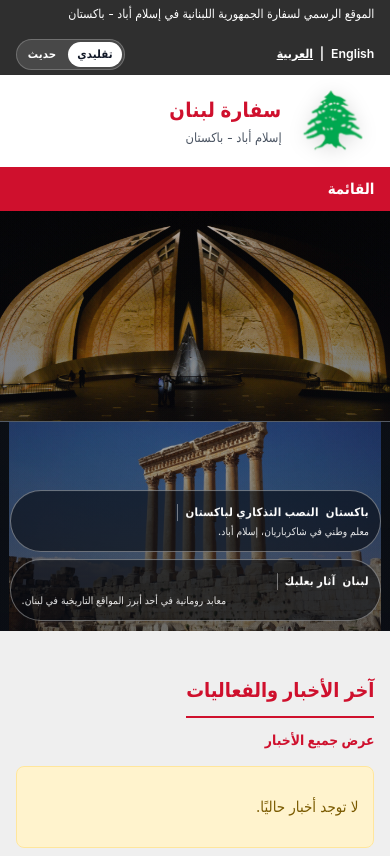
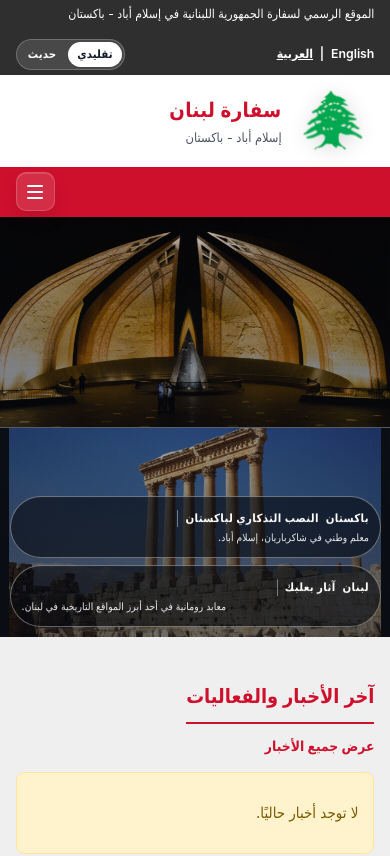
Before and after one commit to travokeyapp/lebanon-embassy-webiste, a Next.js app: page /ar in a window 390 px wide. Shown: the top 856 px of the page. Built offline with nearby package versions, Linux system fonts and the light colour scheme.

Commit message:
updated menu bar

```diff
--- a/src/app/globals.css
+++ b/src/app/globals.css
@@ -1094,16 +1094,86 @@
   position: relative;
 }
 
-.menuToggleInput {
-  display: none;
+.menuPanel {
+  width: 100%;
 }
 
 .menuToggleBtn {
   display: none;
-  color: #fff;
-  font-weight: 700;
-  padding: 0.7rem 0;
+  position: relative;
+  align-items: center;
+  justify-content: center;
+  width: 2.85rem;
+  height: 2.85rem;
+  border-radius: 12px;
   cursor: pointer;
+  appearance: none;
+  color: #ffffff;
+  font: inherit;
+  background: rgba(255, 255, 255, 0.12);
+  border: 1px solid rgba(255, 255, 255, 0.18);
+  box-shadow:
+    inset 0 1px 0 rgba(255, 255, 255, 0.14),
+    0 8px 16px rgba(86, 10, 25, 0.16);
+  transition:
+    transform 0.2s var(--ease-smooth),
+    background-color 0.2s var(--ease-smooth),
+    border-color 0.2s var(--ease-smooth),
+    box-shadow 0.2s var(--ease-smooth),
+    color 0.2s var(--ease-smooth);
+}
+
+.menuToggleBtn:hover,
+.menuToggleBtn:focus-visible {
+  background: rgba(255, 255, 255, 0.18);
+  border-color: rgba(255, 255, 255, 0.26);
+  transform: translateY(-1px);
+  box-shadow:
+    inset 0 1px 0 rgba(255, 255, 255, 0.18),
+    0 10px 20px rgba(86, 10, 25, 0.2);
+}
+
+.menuToggleIcon {
+  position: relative;
+  width: 1.2rem;
+  height: 1rem;
+}
+
+.menuToggleIcon span {
+  position: absolute;
+  inset-inline: 0;
+  height: 2px;
+  border-radius: 999px;
+  background: currentColor;
+  transform-origin: center;
+  transition:
+    transform 0.22s var(--ease-smooth),
+    opacity 0.22s var(--ease-smooth),
+    top 0.22s var(--ease-smooth);
+}
+
+.menuToggleIcon span:nth-child(1) {
+  top: 0;
+}
+
+.menuToggleIcon span:nth-child(2) {
+  top: calc(50% - 1px);
+}
+
+.menuToggleIcon span:nth-child(3) {
+  top: calc(100% - 2px);
+}
+
+.menuToggleText {
+  position: absolute;
+  width: 1px;
+  height: 1px;
+  padding: 0;
+  margin: -1px;
+  overflow: hidden;
+  clip: rect(0, 0, 0, 0);
+  white-space: nowrap;
+  border: 0;
 }
 
 .navLinks {
@@ -1864,6 +1934,21 @@
 
 html[data-ui-mode="modern"] .navRow {
   padding: 0 0 0.72rem;
+}
+
+html[data-ui-mode="modern"] .menuToggleBtn {
+  color: #eff4ff;
+  background: rgba(10, 17, 35, 0.72);
+  border-color: rgba(135, 160, 221, 0.3);
+  box-shadow:
+    inset 0 1px 0 rgba(255, 255, 255, 0.12),
+    0 12px 24px rgba(2, 6, 23, 0.32);
+}
+
+html[data-ui-mode="modern"] .menuToggleBtn:hover,
+html[data-ui-mode="modern"] .menuToggleBtn:focus-visible {
+  background: rgba(14, 24, 46, 0.86);
+  border-color: rgba(163, 187, 245, 0.42);
 }
 
 html[data-ui-mode="modern"] .navLinks {
@@ -2536,29 +2621,108 @@
     margin-inline-start: auto;
   }
 
+  .nav {
+    position: relative;
+    z-index: 20;
+  }
+
+  .navRow {
+    display: flex;
+    justify-content: flex-end;
+    align-items: center;
+    padding: 0.42rem 0;
+  }
+
   .menuToggleBtn {
     display: inline-flex;
-    align-items: center;
-    gap: 0.45rem;
+  }
+
+  .menuToggleBtn.isOpen {
+    color: #ffffff;
+    background: rgba(116, 13, 31, 0.92);
+    border-color: rgba(255, 255, 255, 0.14);
+    box-shadow:
+      inset 0 1px 0 rgba(255, 255, 255, 0.14),
+      0 10px 20px rgba(86, 10, 25, 0.22);
+  }
+
+  .menuToggleBtn.isOpen .menuToggleIcon span:nth-child(1) {
+    top: calc(50% - 1px);
+    transform: rotate(45deg);
+  }
+
+  .menuToggleBtn.isOpen .menuToggleIcon span:nth-child(2) {
+    opacity: 0;
+  }
+
+  .menuToggleBtn.isOpen .menuToggleIcon span:nth-child(3) {
+    top: calc(50% - 1px);
+    transform: rotate(-45deg);
+  }
+
+  .menuPanel {
+    display: block;
+    position: absolute;
+    inset-inline: 0;
+    top: calc(100% + 0.35rem);
+    opacity: 0;
+    transform: translateY(-6px);
+    transform-origin: top center;
+    pointer-events: none;
+    z-index: 30;
+    transition:
+      opacity 0.22s var(--ease-smooth),
+      transform 0.22s var(--ease-smooth);
+  }
+
+  .menuPanel.isOpen {
+    opacity: 1;
+    transform: translateY(0);
+    pointer-events: auto;
   }
 
   .navLinks {
-    display: none;
+    display: flex;
     flex-direction: column;
     align-items: stretch;
     gap: 0;
-    background: var(--lebanon-red);
-    padding: 0.35rem 0 0.65rem;
-  }
-
-  .menuToggleInput:checked ~ .navLinks {
-    display: flex;
+    padding: 0.3rem 0;
+    background: #b50f2a;
+    border: 1px solid rgba(140, 15, 36, 0.96);
+    border-radius: 14px;
+    box-shadow:
+      0 14px 24px rgba(15, 23, 42, 0.14),
+      0 4px 10px rgba(15, 23, 42, 0.08);
+  }
+
+  .navLinks li + li a {
+    border-top: 1px solid rgba(255, 255, 255, 0.08);
   }
 
   .navLinks a {
-    font-size: 0.88rem;
-    padding: 0.8rem 0.2rem;
+    color: #ffffff;
+    font-size: 0.9rem;
+    font-weight: 700;
+    padding: 0.9rem 1rem;
     border-radius: 0;
+    background: transparent;
+    border-inline-start: 3px solid transparent;
+    box-shadow: none;
+  }
+
+  .navLinks a:hover,
+  .navLinks a:focus-visible {
+    background: rgba(255, 255, 255, 0.08);
+    color: #ffffff;
+    transform: none;
+    box-shadow: none;
+  }
+
+  .navLinks a.active {
+    color: #ffffff;
+    background: rgba(255, 255, 255, 0.12);
+    border-inline-start-color: #ffffff;
+    box-shadow: none;
   }
 
   .contactMapFrame {
@@ -2579,30 +2743,52 @@
   }
 
   html[data-ui-mode="modern"] .menuToggleBtn {
-    color: #eff4ff;
+    background: linear-gradient(145deg, rgba(10, 17, 35, 0.96), rgba(17, 29, 60, 0.94));
     border: 1px solid rgba(157, 183, 243, 0.45);
-    border-radius: 999px;
-    padding: 0.46rem 0.86rem;
-    background: linear-gradient(145deg, rgba(10, 17, 35, 0.9), rgba(17, 29, 60, 0.9));
     box-shadow:
       inset 0 1px 0 rgba(255, 255, 255, 0.14),
       0 10px 22px rgba(1, 7, 23, 0.4);
   }
 
+  html[data-ui-mode="modern"] .menuToggleBtn.isOpen {
+    background: linear-gradient(145deg, rgba(148, 17, 40, 0.98), rgba(102, 14, 31, 0.98));
+    border-color: rgba(255, 255, 255, 0.16);
+  }
+
+  html[data-ui-mode="modern"] .menuPanel {
+    top: calc(100% + 0.35rem);
+  }
+
   html[data-ui-mode="modern"] .navLinks {
-    background: linear-gradient(160deg, rgba(8, 15, 33, 0.96), rgba(12, 22, 45, 0.96));
+    background: linear-gradient(160deg, rgba(11, 17, 30, 0.98), rgba(19, 28, 46, 0.98));
     border: 1px solid rgba(142, 167, 226, 0.38);
     border-radius: 14px;
-    padding: 0.4rem;
-    margin-top: 0.45rem;
-    gap: 0.35rem;
-    box-shadow: 0 16px 26px rgba(1, 6, 22, 0.5);
+    padding: 0.3rem 0;
+    margin-top: 0;
+    gap: 0;
+    box-shadow: 0 14px 24px rgba(1, 6, 22, 0.42);
+  }
+
+  html[data-ui-mode="modern"] .navLinks li + li a {
+    border-top-color: rgba(51, 65, 85, 0.62);
   }
 
   html[data-ui-mode="modern"] .navLinks a {
-    border-radius: 10px;
-    font-size: 0.84rem;
-    padding: 0.68rem 0.74rem;
+    color: #eff4ff;
+    font-size: 0.9rem;
+    padding: 0.9rem 1rem;
+  }
+
+  html[data-ui-mode="modern"] .navLinks a:hover,
+  html[data-ui-mode="modern"] .navLinks a:focus-visible {
+    background: rgba(30, 41, 59, 0.78);
+    color: #ffffff;
+  }
+
+  html[data-ui-mode="modern"] .navLinks a.active {
+    color: #ffffff;
+    background: rgba(207, 16, 45, 0.28);
+    border-inline-start-color: #ffffff;
   }
 
   html[data-ui-mode="modern"] .heroBlock {
@@ -2621,3 +2807,37 @@
     display: none;
   }
 }
+
+@media (max-width: 420px) {
+  .navRow {
+    padding: 0.35rem 0;
+  }
+
+  .menuToggleBtn {
+    width: 2.6rem;
+    height: 2.6rem;
+    border-radius: 10px;
+  }
+
+  .menuToggleIcon {
+    width: 1.05rem;
+    height: 0.9rem;
+  }
+
+  .menuPanel,
+  html[data-ui-mode="modern"] .menuPanel {
+    top: calc(100% + 0.28rem);
+  }
+
+  .navLinks,
+  html[data-ui-mode="modern"] .navLinks {
+    padding: 0.2rem 0;
+    border-radius: 12px;
+  }
+
+  .navLinks a,
+  html[data-ui-mode="modern"] .navLinks a {
+    font-size: 0.86rem;
+    padding: 0.78rem 0.85rem;
+  }
+}
--- /dev/null
+++ b/src/components/responsive-nav.tsx
@@ -0,0 +1,97 @@
+"use client";
+
+import Link from "next/link";
+import { useEffect, useId, useRef, useState } from "react";
+import { usePathname } from "next/navigation";
+
+type NavItem = {
+  key: string;
+  href: string;
+  label: string;
+};
+
+export default function ResponsiveNav({
+  navItems,
+  activeNav,
+  menuLabel,
+}: {
+  navItems: NavItem[];
+  activeNav?: string;
+  menuLabel: string;
+}) {
+  const [isOpen, setIsOpen] = useState(false);
+  const menuId = useId();
+  const pathname = usePathname();
+  const navRef = useRef<HTMLDivElement>(null);
+
+  useEffect(() => {
+    setIsOpen(false);
+  }, [pathname]);
+
+  useEffect(() => {
+    if (!isOpen) {
+      return;
+    }
+
+    const handlePointerDown = (event: PointerEvent) => {
+      if (!navRef.current) {
+        return;
+      }
+
+      const target = event.target;
+      if (target instanceof Node && !navRef.current.contains(target)) {
+        setIsOpen(false);
+      }
+    };
+
+    const handleKeyDown = (event: KeyboardEvent) => {
+      if (event.key === "Escape") {
+        setIsOpen(false);
+      }
+    };
+
+    document.addEventListener("pointerdown", handlePointerDown);
+    document.addEventListener("keydown", handleKeyDown);
+
+    return () => {
+      document.removeEventListener("pointerdown", handlePointerDown);
+      document.removeEventListener("keydown", handleKeyDown);
+    };
+  }, [isOpen]);
+
+  return (
+    <div className="container navRow" ref={navRef}>
+      <button
+        type="button"
+        className={`menuToggleBtn${isOpen ? " isOpen" : ""}`}
+        aria-label={menuLabel}
+        aria-expanded={isOpen}
+        aria-controls={menuId}
+        onClick={() => setIsOpen((current) => !current)}
+      >
+        <span className="menuToggleIcon" aria-hidden="true">
+          <span />
+          <span />
+          <span />
+        </span>
+        <span className="menuToggleText">{menuLabel}</span>
+      </button>
+
+      <div className={`menuPanel${isOpen ? " isOpen" : ""}`}>
+        <ul className="navLinks" id={menuId}>
+          {navItems.map((item) => (
+            <li key={item.key}>
+              <Link
+                href={item.href}
+                className={item.key === activeNav ? "active" : ""}
+                onClick={() => setIsOpen(false)}
+              >
+                {item.label}
+              </Link>
+            </li>
+          ))}
+        </ul>
+      </div>
+    </div>
+  );
+}
--- a/src/components/site-shell.tsx
+++ b/src/components/site-shell.tsx
@@ -1,6 +1,7 @@
 import Image from "next/image";
 import Link from "next/link";
 import type { ReactNode } from "react";
+import ResponsiveNav from "@/components/responsive-nav";
 import ScrollEffects from "@/components/scroll-effects";
 import UiModeToggle from "@/components/ui-mode-toggle";
 
@@ -133,26 +134,10 @@
               <p>{t.city}</p>
             </div>
           </div>
-
         </div>
 
         <nav className="nav">
-          <div className="container navRow">
-            <input id="menu-toggle" className="menuToggleInput" type="checkbox" />
-            <label htmlFor="menu-toggle" className="menuToggleBtn" aria-label={t.menu}>
-              {t.menu}
-            </label>
-
-            <ul className="navLinks">
-              {navItems.map((item) => (
-                <li key={item.key}>
-                  <Link href={item.href} className={item.key === activeNav ? "active" : ""}>
-                    {item.label}
-                  </Link>
-                </li>
-              ))}
-            </ul>
-          </div>
+          <ResponsiveNav navItems={navItems} activeNav={activeNav} menuLabel={t.menu} />
         </nav>
       </header>
 
```
